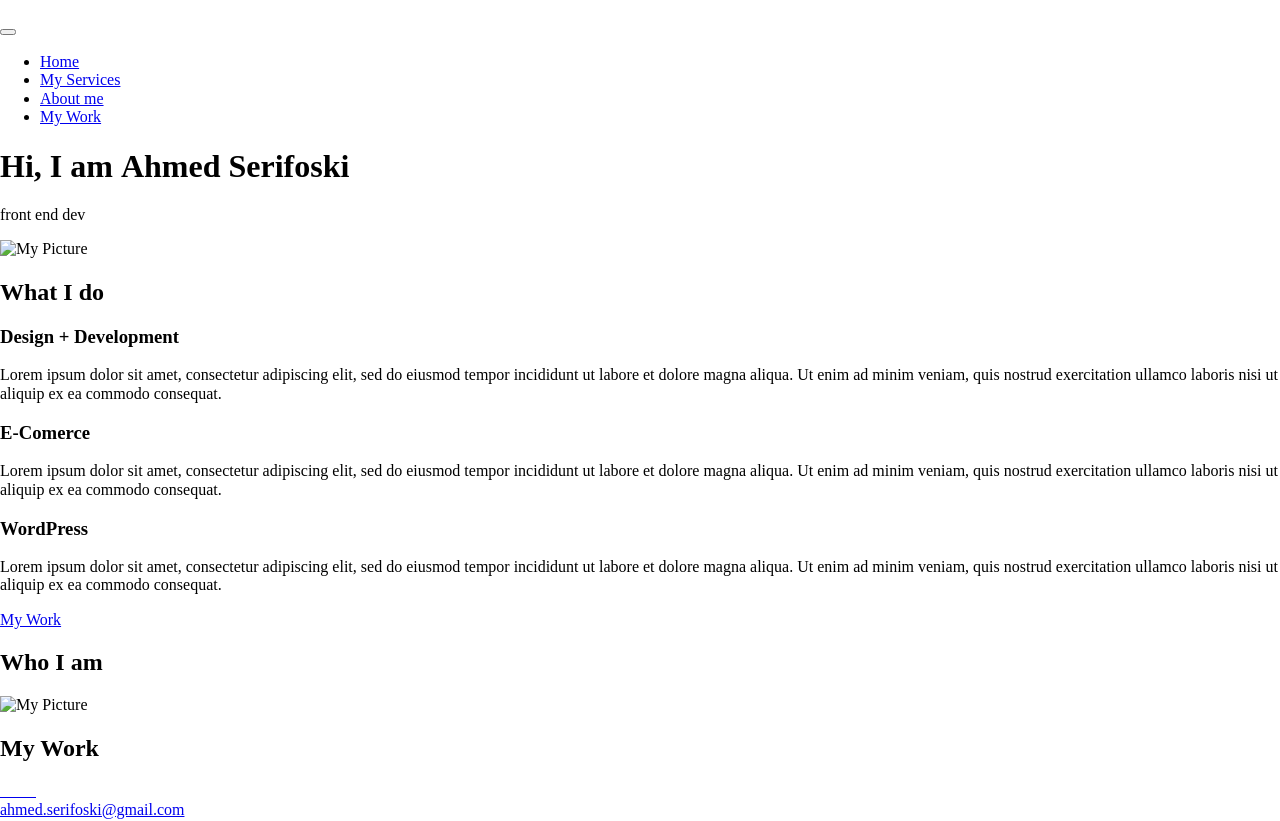
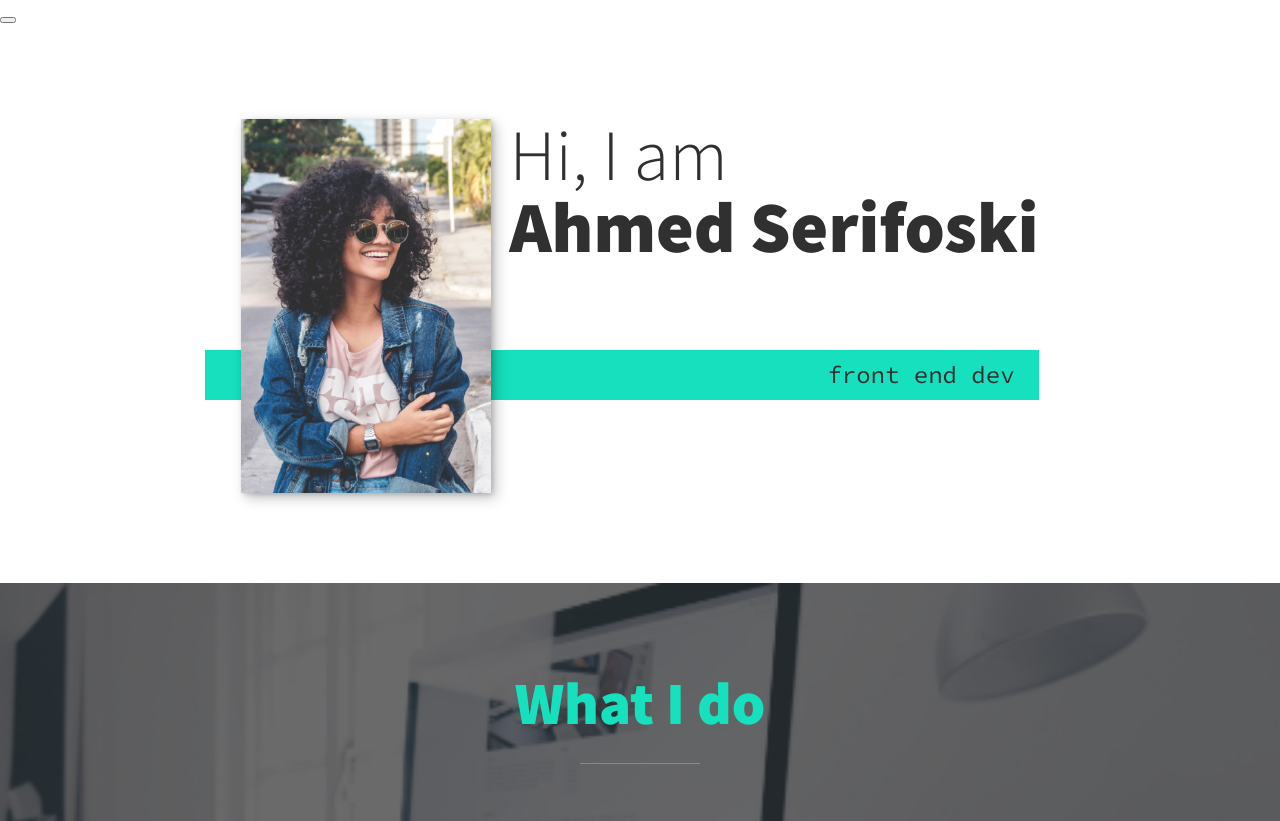
Before and after one commit to ahmedserifoski/my-Portfolio, a plain HTML site: page index.html in a window 1280 px wide. Shown: the top 821 px of the page. Drawn offline with nearby package versions, Linux system fonts and the light colour scheme.

Commit message:
finish intro, what i do, who i am

```diff
--- a/index.html
+++ b/index.html
@@ -5,12 +5,15 @@
     <meta name="viewport" content="width=device-width, initial-scale=1.0">
     <link rel="stylesheet" href="https://cdnjs.cloudflare.com/ajax/libs/normalize/7.0.0/normalize.min.css">
     <link rel="stylesheet" href="https://cdnjs.cloudflare.com/ajax/libs/font-awesome/5.11.2/css/all.css" integrity="sha256-46qynGAkLSFpVbEBog43gvNhfrOj+BmwXdxFgVK/Kvc=" crossorigin="anonymous" />
+    <link href="https://fonts.googleapis.com/css?family=Source+Code+Pro:400,900|Source+Sans+Pro:300,900&display=swap" rel="stylesheet">
+    <link rel="stylesheet" href="style.css"/>
     <title>Portfolio</title>
 </head>
 <body>
     <header>
         <div class="logo">
-            <img src="images/devjane.png" alt=""/>
+            <!--fix this image ------------------------------------------------------------------->
+            <img src="" alt=""/>
         </div>
         <button class="nav-toggle" aria-label="toggle navigation">
             <span class="hamburger"></span>
@@ -30,7 +33,7 @@
             Hi, I am <strong>Ahmed Serifoski</strong>
         </h1>
         <p class="section__subtitle section__subtitle--intro">front end dev</p>
-        <img src="images/dev-jane-01.jpg" alt="My Picture"/>
+        <img src="images/eduardo-dutra-k6b53YWZI9I-unsplash.png" alt="My Picture" class="intro__img"/>
     </section>
 
     <!--   My services   -->
@@ -59,13 +62,13 @@
     <!--   About me   -->
     <section class="about-me" id="about">
         <h2 class="section__title section__title--about">Who I am</h2>
-        <p class="section__subtitle section__subtitle--about"></p>
+        <p class="section__subtitle section__subtitle--about">Designer & developer based out of NYC</p>
         <div class="about-me__body">
-            <p></p>
-            <p></p>
+            <p>Lorem ipsum dolor sit amet, consectetur adipiscing elit, sed do eiusmod tempor incididunt ut labore et dolore magna aliqua. Ut enim ad minim veniam, quis nostrud exercitation ullamco laboris nisi ut aliquip ex ea commodo consequat.</p>
+            <p>Lorem ipsum dolor sit amet, consectetur adipiscing elit, sed do eiusmod tempor incididunt ut labore et dolore magna aliqua. Ut enim ad minim veniam, quis nostrud exercitation ullamco laboris nisi ut aliquip ex ea commodo consequat.</p>
         </div>
 
-        <img src="images/dev-jane-02.jpg" alt="My Picture"/>
+        <img src="images/eduardo-dutra-Kqjc3vvgl1k-unsplash.png" alt="My Picture" class="about-me__img"/>
     </section>
 
     <!--   My Work-->
@@ -76,43 +79,43 @@
         <div class="portfolio">
 
             <a href="#" class="portolio__item">
-                <img src="images/portfolio-01.jpg" alt="" class="portfolio__img"/>
+                <img src="images/Rectangle 3-1.png" alt="" class="portfolio__img"/>
             </a>
 
             <a href="#" class="portolio__item">
-                <img src="images/portfolio-02.jpg" alt="" class="portfolio__img"/>
+                <img src="images/Rectangle 3-10.png" alt="" class="portfolio__img"/>
             </a>
 
             <a href="#" class="portolio__item">
-                <img src="images/portfolio-03.jpg" alt="" class="portfolio__img"/>
+                <img src="images/Rectangle 3-11.png" alt="" class="portfolio__img"/>
             </a>
 
             <a href="#" class="portolio__item">
-                <img src="images/portfolio-04.jpg" alt="" class="portfolio__img"/>
+                <img src="images/Rectangle 3-12.png" alt="" class="portfolio__img"/>
             </a>
 
             <a href="#" class="portolio__item">
-                <img src="images/portfolio-05.jpg" alt="" class="portfolio__img"/>
+                <img src="images/Rectangle 3-14.png" alt="" class="portfolio__img"/>
             </a>
 
             <a href="#" class="portolio__item">
-                <img src="images/portfolio-06.jpg" alt="" class="portfolio__img"/>
+                <img src="images/Rectangle 3-16.png" alt="" class="portfolio__img"/>
             </a>
 
             <a href="#" class="portolio__item">
-                <img src="images/portfolio-07.jpg" alt="" class="portfolio__img"/>
+                <img src="images/Rectangle 3-17.png" alt="" class="portfolio__img"/>
             </a>
 
             <a href="#" class="portolio__item">
-                <img src="images/portfolio-08.jpg" alt="" class="portfolio__img"/>
+                <img src="images/Rectangle 3-18.png" alt="" class="portfolio__img"/>
             </a>
 
             <a href="#" class="portolio__item">
-                <img src="images/portfolio-09.jpg" alt="" class="portfolio__img"/>
+                <img src="images/Rectangle 3-19.png" alt="" class="portfolio__img"/>
             </a>
 
             <a href="#" class="portolio__item">
-                <img src="images/portfolio-10.jpg" alt="" class="portfolio__img"/>
+                <img src="images/Rectangle 3-6.png" alt="" class="portfolio__img"/>
             </a>
         </div>
     </section>
@@ -121,13 +124,13 @@
     <footer>
         <a href="mailto:ahmed.serifoski@gmail.com" class="footer__link">ahmed.serifoski@gmail.com</a>
         <ul class="social-list">
-            <li class="social-list__item"><a href="#" class="social-list__link"></a></li>
+            <li class="social-list__item"><a href="#" class="social-list__link">a</a></li>
         </ul>
         <ul class="social-list">
-            <li class="social-list__item"><a href="#" class="social-list__link"></a></li>
+            <li class="social-list__item"><a href="#" class="social-list__link">b</a></li>
         </ul>
         <ul class="social-list">
-            <li class="social-list__item"><a href="#" class="social-list__link"></a></li>
+            <li class="social-list__item"><a href="#" class="social-list__link">c</a></li>
         </ul>
     </footer>
 </body>
--- /dev/null
+++ b/style.css
@@ -0,0 +1,262 @@
+*,
+*::before,
+*::after {
+    box-sizing: border-box;
+}
+
+:root {
+    --ff-primary: 'Source Sans Pro', sans-serif;
+    --ff-secondary: 'Source Code Pro', monospace;
+
+    --fw-reg: 300;
+    --fw-bold: 900;
+
+    --clr-light: #fff;
+    --clr-dark: #303030;
+    --clr-accent: #16e0bd;
+
+    --fs-h1: 3rem;
+    --fs-h2: 2.25rem;
+    --fs-h3: 1.25rem;
+    --fs-body: 1rem;
+
+    --bs: 0.25em 0.25em 0.75em rgba(0,0,0,.25),
+        0.125em 0.125em 0.25em rgba(0,0,0,.15);
+}
+
+@media (min-width: 800px) {
+    :root {
+        --fs-h1: 4.5rem;
+        --fs-h2: 3.75rem;
+        --fs-h3: 1.5rem;
+        --fs-body: 1.125rem;
+    }
+}
+
+/*General styles*/
+
+body {
+    background: var(--clr-light);
+    color: var(--clr-dark);
+    margin: 0;
+    font-family: var(--ff-primary);
+    font-size: var(--fs-body);
+    line-height: 1.6;
+}
+
+section {
+    padding: 5em 2em;
+}
+
+img {
+    display: block;
+    max-width: 100%;
+}
+
+strong { font-weight: var(--fw-bold) }
+
+:focus {
+    outline: 3px solid var(--clr-accent);
+    outline-offset: 3px;
+}
+
+/* Buttons */
+
+.btn {
+    display: inline-block;
+    padding: .5em 2.5em;
+    background: var(--clr-accent);
+    color: var(--clr-dark);
+    text-decoration: none;
+    cursor: pointer;
+    font-size: .8rem;
+    text-transform: uppercase;
+    letter-spacing: 2px;
+    font-weight: var(--fw-bold);
+    transition: transform 200ms ease-in-out;
+}
+
+.btn:hover {
+    transform: scale(1.1);
+}
+
+/*Typography*/
+
+h1,
+h2,
+h3 {
+    line-height: 1 ;
+    margin: 0;
+}
+
+h1{ font-size: var(--fs-h1)}
+h2{ font-size: var(--fs-h2)}
+h3{ font-size: var(--fs-h3)}
+
+.section__title {
+    margin-bottom: .25em;
+}
+
+.section__title--intro {
+    font-weight: var(--fw-reg);
+}
+
+.section__title--intro strong {
+    display: block;
+}
+
+.section__subtitle {
+    margin: 0;
+    font-size: var(--fs-h3);
+}
+
+.section__subtitle--intro,
+.section__subtitle--about {
+    background: var(--clr-accent);
+    padding: .25em 1em;
+    font-family: var(--ff-secondary);
+    margin-bottom: 1em;
+}
+
+/*Header*/
+
+nav {
+    display: none;
+}
+
+ /*Intro section*/
+
+ .intro {
+     position: relative;
+ }
+
+ .intro__img {
+    box-shadow: var(--bs);
+}
+
+.section__subtitle--intro {
+    display: inline-block;
+}
+
+@media (min-width: 600px) {
+    .intro {
+        display: grid;
+        width: min-content;
+        margin: 0 auto;
+        grid-column-gap: 1em;
+        grid-template-areas:
+            "img title"
+            "img subtitle";
+        grid-template-columns: min-content max-content;
+    }
+
+    .intro__img {
+        grid-area: img;
+        min-width: 250px;
+        position: relative;
+        z-index: 2;
+    }
+
+    .section__subtitle--intro {
+        align-self: start;
+        grid-column: -1 / 1;
+        grid-row: 2;
+        text-align: right;
+        position: relative;
+        left: -1.5em;
+        width: calc(100% + 1.5em);
+    }
+}
+
+
+
+/*  My services section  */
+
+.my-services {
+    background-color: var(--clr-dark);
+    background-image: url(./images/christopher-gower-m_HRfLhgABo-unsplash@2x.png);
+    background-size: cover;
+    /* background-blend-mode: multiply; */
+    color: var(--clr-light);
+    text-align: center;
+}
+
+.section__title--services {
+    color: var(--clr-accent);
+    position: relative;
+}
+
+.section__title--services::after {
+    content: '';
+    display: block;
+    width: 2em;
+    height: 1px;
+    margin: 0.5em auto 1em;
+    background: var(--clr-light);
+    opacity: 0.25;
+}
+
+.services {
+    margin-bottom: 4em;
+}
+
+.service {
+    max-width: 500px;
+    margin: 0 auto;
+}
+
+@media (min-width: 800px) {
+    .services {
+        display: flex;
+        max-width: 1000px;
+        margin-left: auto;
+        margin-right: auto;
+    }
+
+    .service + .service {
+        margin-left: 2em;
+    }
+}
+
+
+
+.about-me {
+    max-width: 1000px;
+    margin: 0 auto;
+}
+
+.about-me__img {
+    box-shadow: var(--bs);
+}
+
+@media (min-width: 600px) {
+    .about-me {
+        display: grid;
+        grid-template-columns: 1fr 200px;
+        grid-template-areas:
+            "title img"
+            "subtitle img"
+            "text img";
+        grid-column-gap: 2em;
+    }
+
+    .section__title--about {
+        grid-area: title;
+    }
+
+    .section__subtitle--about {
+        grid-column: 1 / -1;
+        grid-row: 2;
+        position: relative;
+        left: -1em;
+        width: calc(100% + 2em);
+        padding-left: 1em;
+        padding-right: calc(200px + 4em);
+    }
+
+    .about-me__img {
+        grid-area: img;
+        position: relative;
+        z-index: 2;
+    }
+}
```
